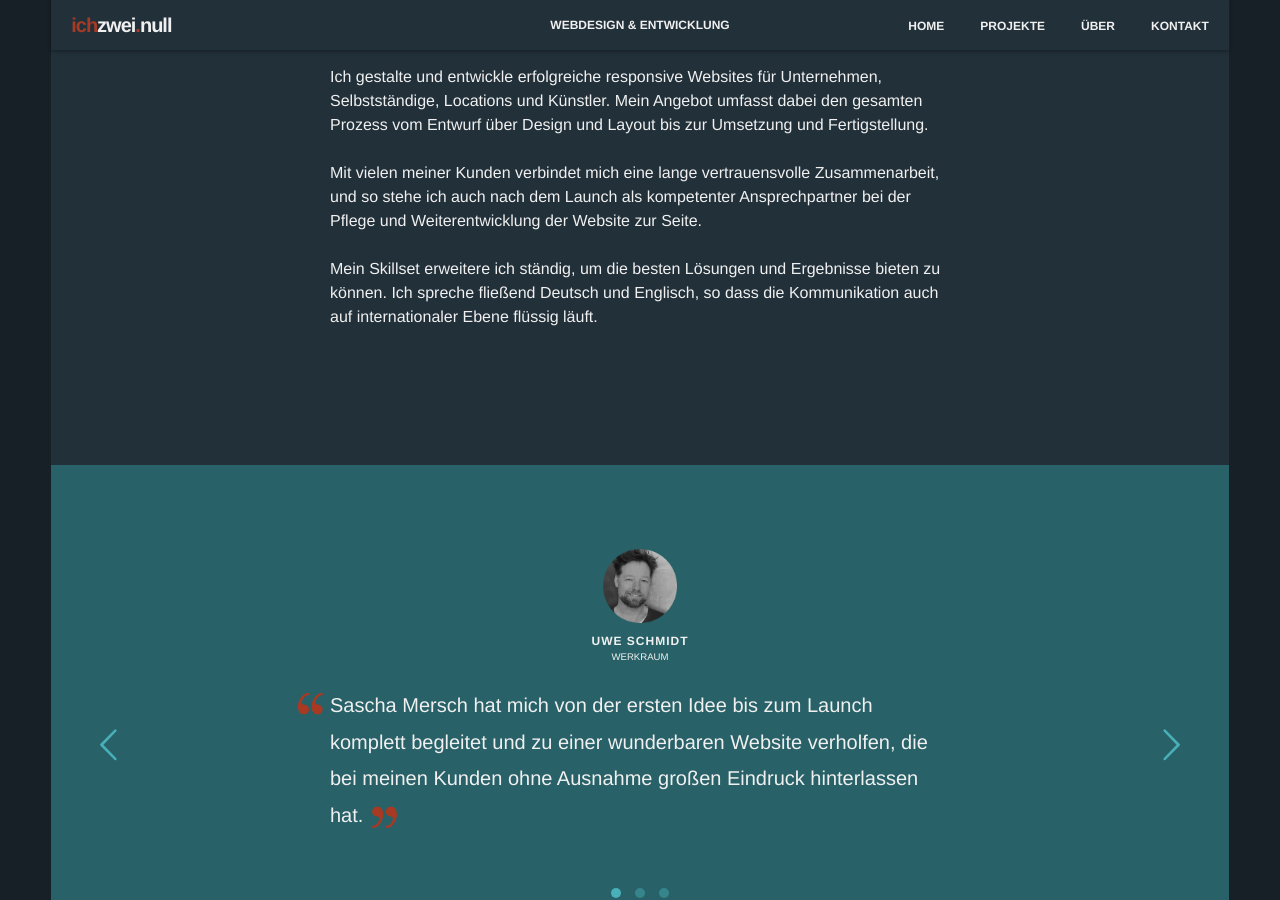
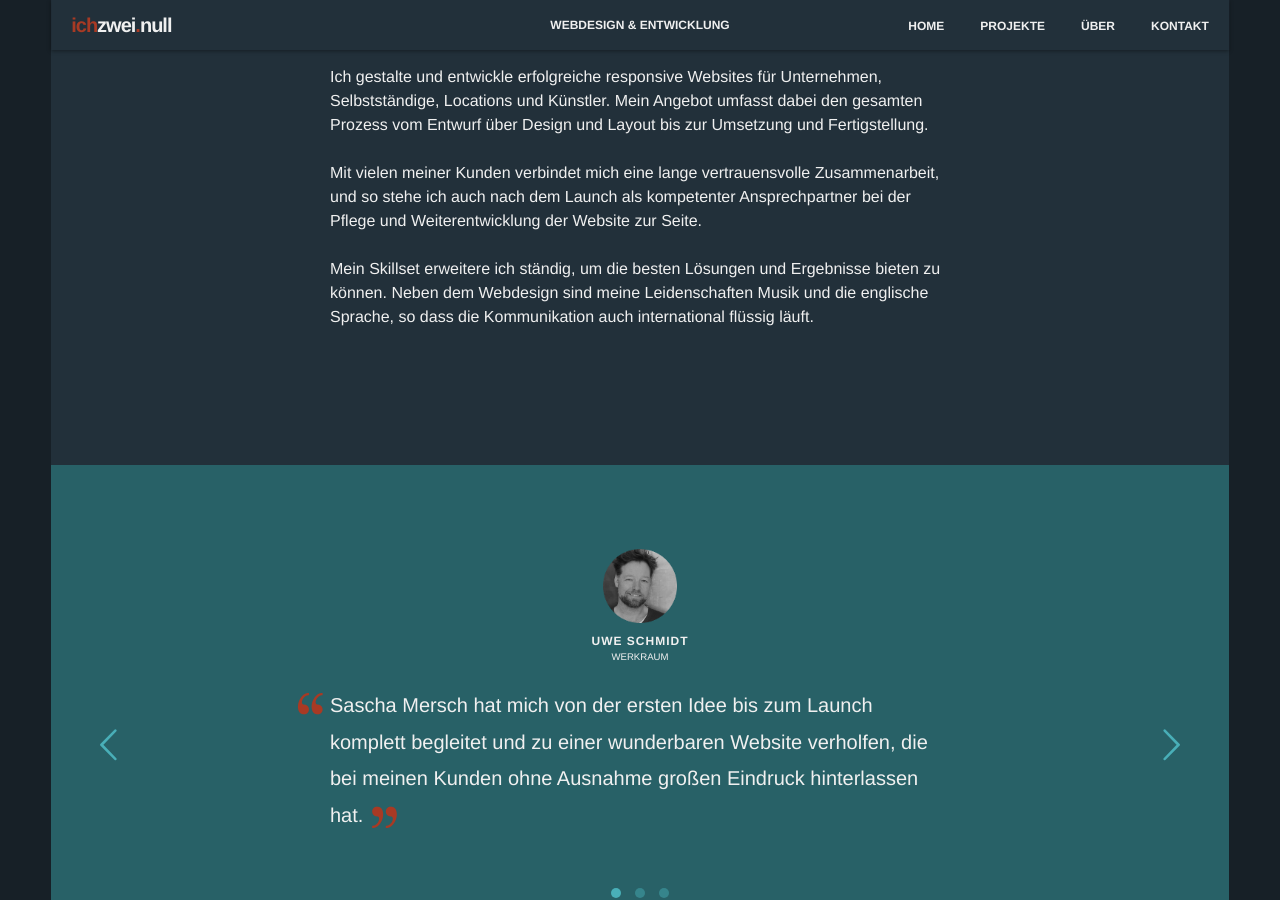
Before and after one commit to rschach/ichzweinull, a Jekyll site: the page built from index.html, in a window 1280 px wide and 900 px high, scrolled down 2408 px. Built offline with Jekyll 4.4.1, drawn with Linux system fonts in a browser that asks for light colours; nearby versions of some CDN libraries; some web fonts are replaced; comment, search, counter and statistics services are not loaded.

Commit message:
About text edit

```diff
--- a/_includes/about.html
+++ b/_includes/about.html
@@ -8,7 +8,7 @@
   <article class="content-container">
     <p>Ich gestalte und entwickle erfolgreiche responsive Websites für Unternehmen, Selbstständige, Locations und Künstler. Mein Angebot umfasst dabei den gesamten Prozess vom Entwurf über Design und Layout bis zur Umsetzung und Fertigstellung.</p>
     <p>Mit vielen meiner Kunden verbindet mich eine lange vertrauensvolle Zusammenarbeit, und so stehe ich auch nach dem Launch als kompetenter Ansprechpartner bei der Pflege und Weiterentwicklung der Website zur Seite.</p>
-    <p>Mein Skillset erweitere ich ständig, um die besten Lösungen und Ergebnisse bieten zu können. Ich spreche fließend Deutsch und Englisch, so dass die Kommunikation auch auf internationaler Ebene flüssig läuft.</p>
+    <p>Mein Skillset erweitere ich ständig, um die besten Lösungen und Ergebnisse bieten zu können. Neben dem Webdesign sind meine Leidenschaften Musik und die englische Sprache, so dass die Kommunikation auch international flüssig läuft.</p>
   </article>
   {% include clients.html %}
 </section>
```
